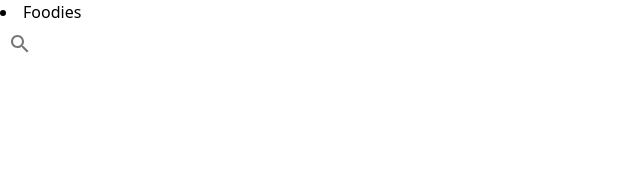
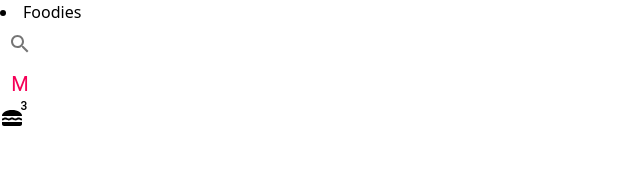
Before and after one commit to Madan-bot05/Foodies-Frontend, a React (Vite) app: page / in a window 1280 px wide. Shown: the top 180 px of the page, without its empty margins (0-640 px from the left). Built offline with nearby package versions, Linux system fonts and the light colour scheme.

Commit message:
working on navbar

```diff
--- a/src/components/navbar/Navbar.jsx
+++ b/src/components/navbar/Navbar.jsx
@@ -1,6 +1,8 @@
-import { IconButton } from '@mui/material'
+import { Avatar, Badge, IconButton } from '@mui/material'
 import React from 'react'
 import SearchIcon from '@mui/icons-material/Search';
+import { pink } from '@mui/material/colors';
+import LunchDiningIcon from '@mui/icons-material/LunchDining';
 
 function Navbar() {
   return (
@@ -19,6 +21,14 @@ function Navbar() {
                     <SearchIcon sx={{fontSize:"1.5rem"}}/>
                 </IconButton>
             </div>
+            <div className=''>
+                <Avatar sx={{bgcolor:"white",color:pink.A400}}>M</Avatar>
+            </div>
+            <div className=''>
+                <Badge color='blue' badgeContent={3}>
+                <LunchDiningIcon sx={{fontSize:"1.5rem"}}>M</LunchDiningIcon>
+                </Badge>
+            </div>
         </div>
 
     </div>
```
